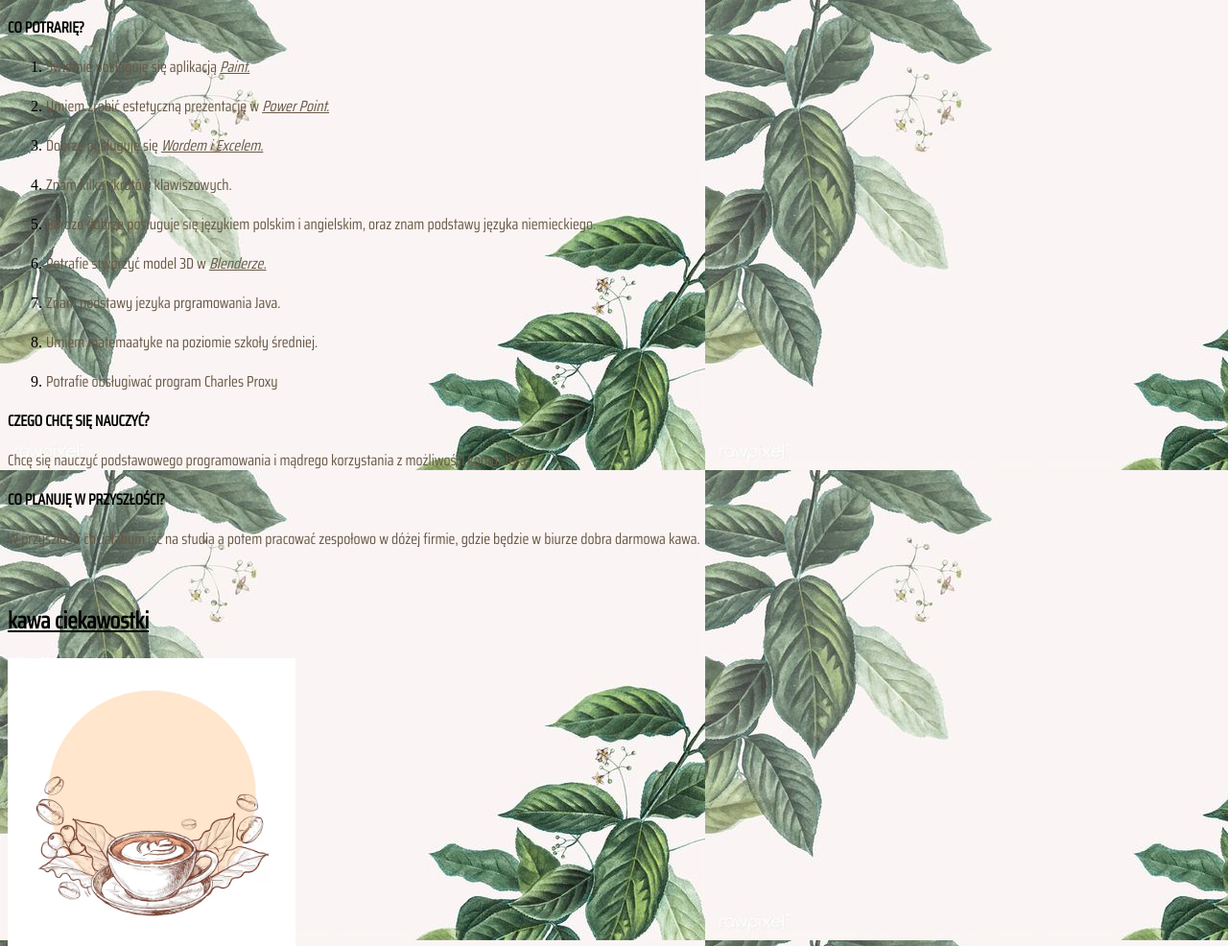
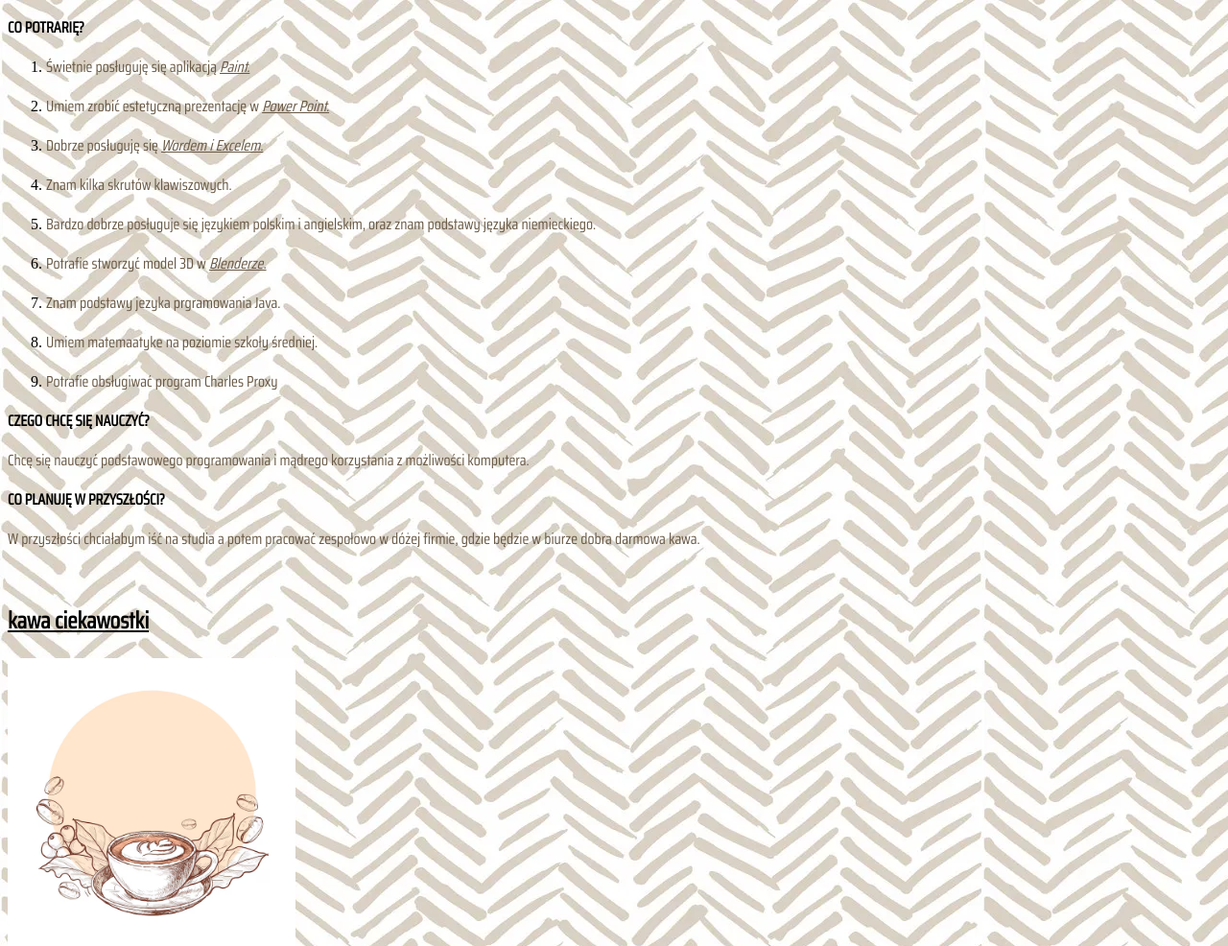
Before and after one commit to blaczka/blaczka.github.io, a plain HTML site: page index.html in a window 1280 px wide. Shown: the whole page at 96% size. Drawn offline with Linux system fonts and the light colour scheme.

Commit message:
Update style.css

```diff
--- a/style.css
+++ b/style.css
@@ -1,6 +1,6 @@
 body
 {
- background-image: url("Download premium vector of Tropical botanic leaves background illustration about greenery, botanic, summer border, tropical background, and greenery frame 584866.jfif");
+ background-image: url("tapetaa.jpg");
 }
 p
 {
```
